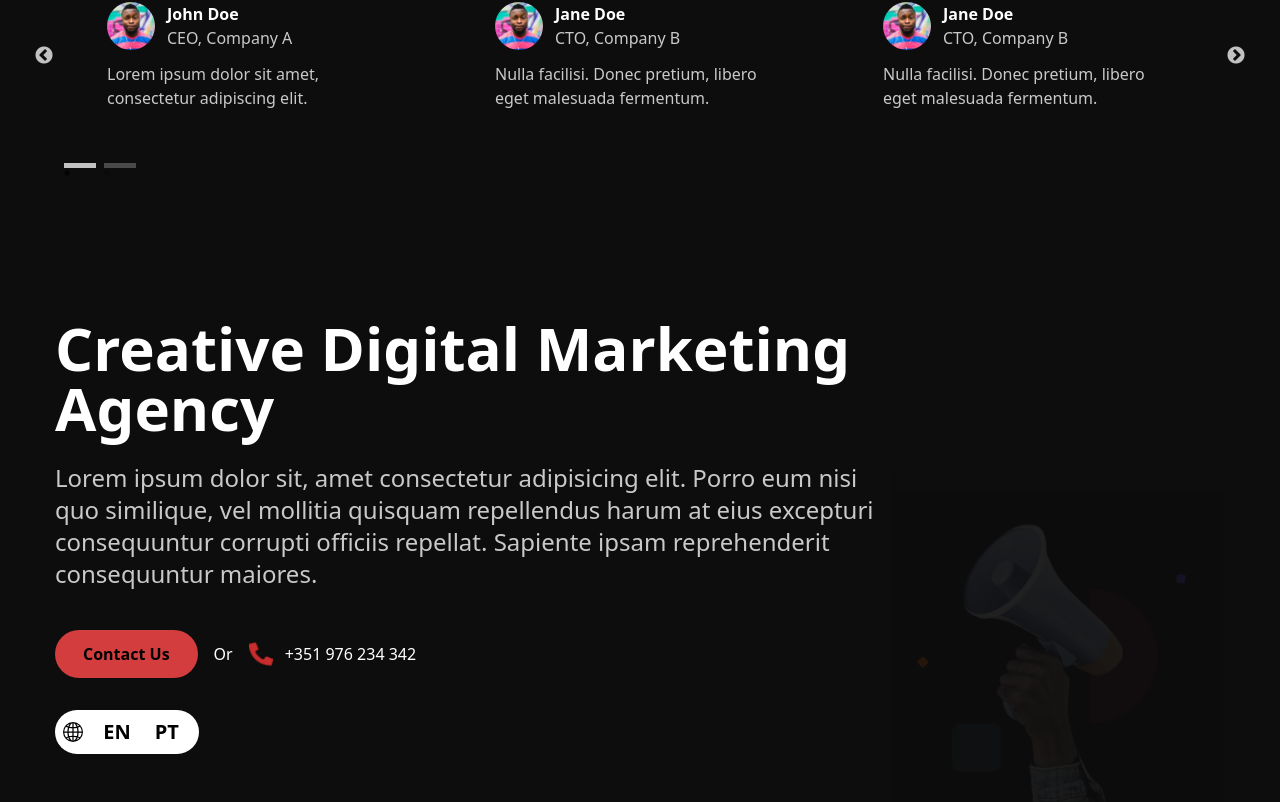
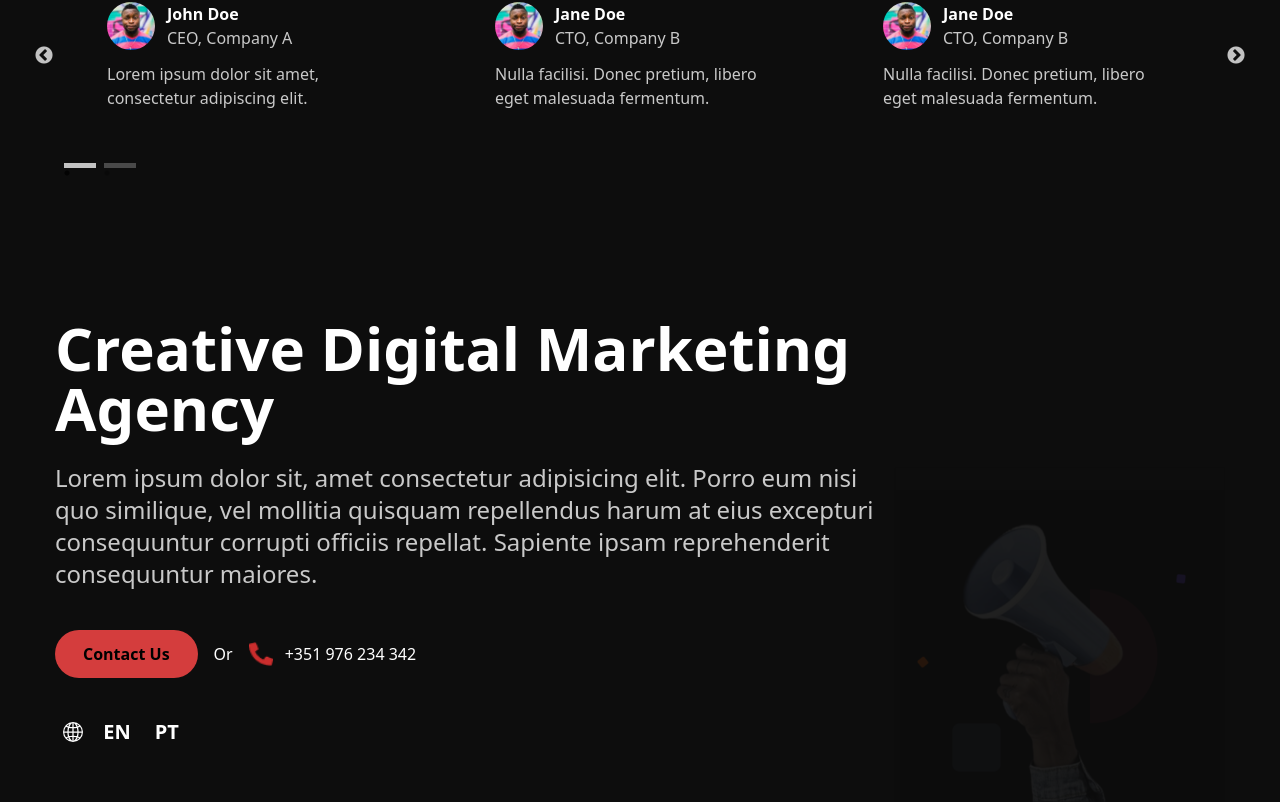
Before and after one commit to Katumbela/neroo, a React (Vite) app: page / in a window 1280 px wide. Shown: the part 3116-3918 px from the top of the page. Built offline with nearby package versions, Linux system fonts and the light colour scheme.

Commit message:
footer button

```diff
--- a/src/presentation/components/lang-switcher/languageSwitcher.tsx
+++ b/src/presentation/components/lang-switcher/languageSwitcher.tsx
@@ -14,7 +14,7 @@ export function LanguageSwitcher() {
   }, []);
 
   return (
-    <div className="w-[9rem] py-2 flex justify-center mx-auto mt-6 md:mx-0 rounded-full px-3 text-xl font-bold bg-white">
+    <div className="w-[9rem] py-2 flex justify-center mx-auto mt-6 md:mx-0 rounded-full px-3 text-xl font-bold md:bg-transparent md:text-white bg-white">
       <button>
         <BsGlobe2 className="my-auto me-2" />
       </button>
```
